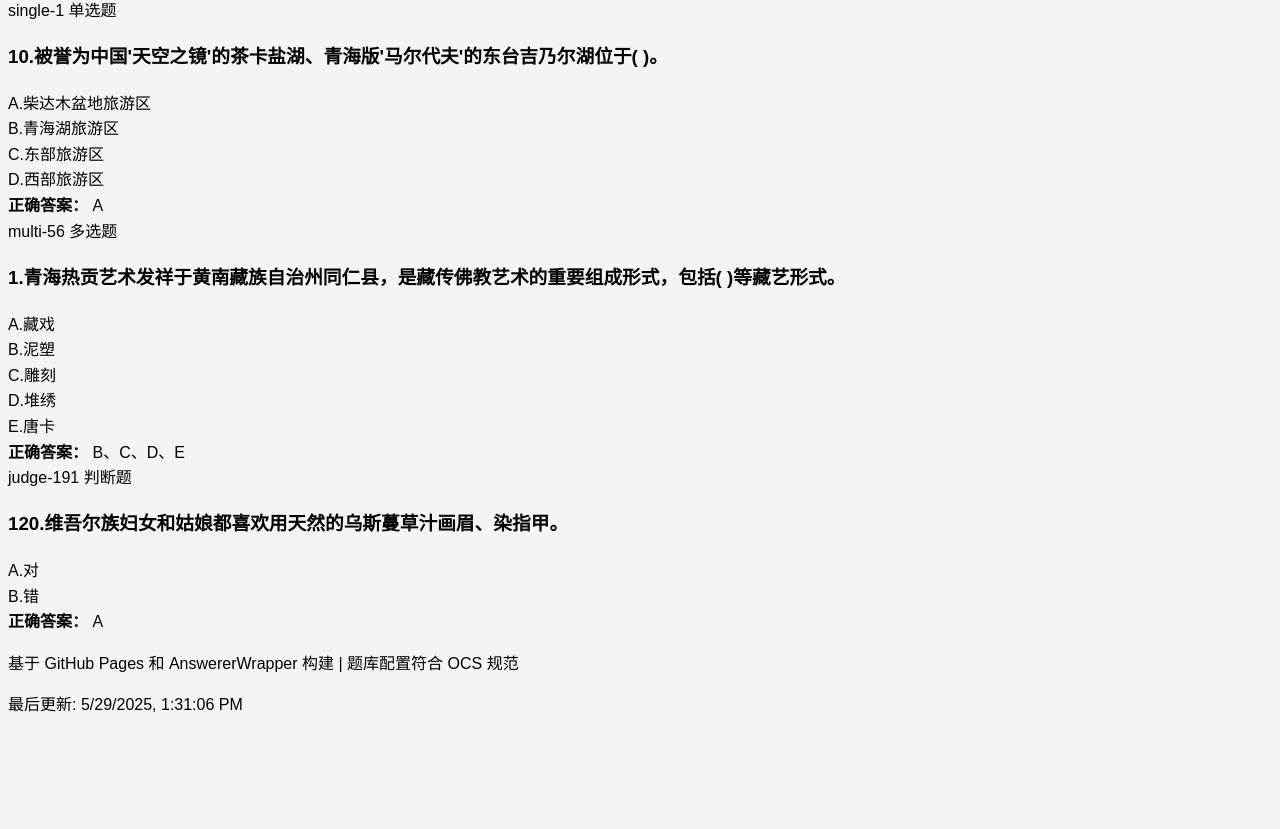
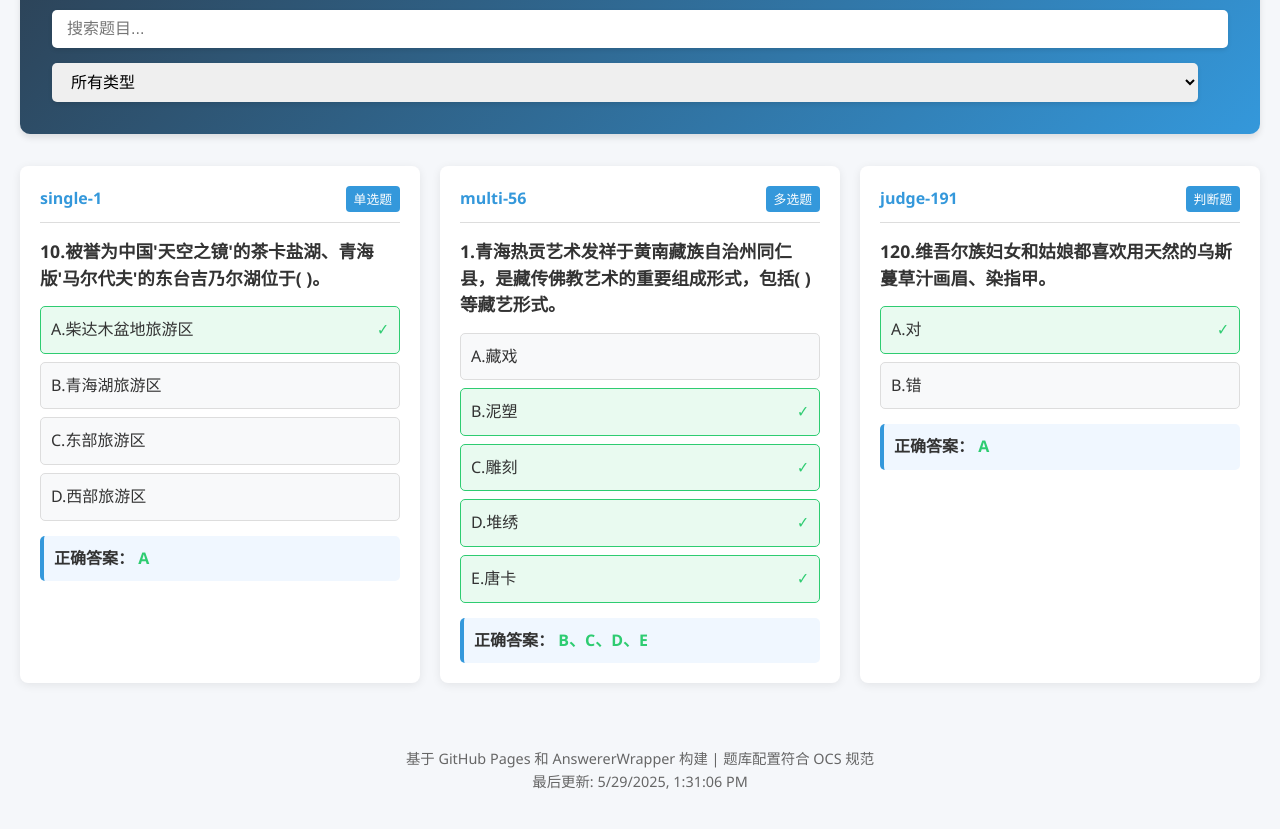
Before and after one commit to Youyuuuu/Youyuuuu.github.io, a plain HTML site: page docs/index.html in a window 1280 px wide. Shown: the part 122-951 px from the top of the page. Before the commit the page ends 856 px from the top, so only its background shows below. Drawn offline with Linux system fonts and the light colour scheme.

Commit message:
Update style.css

```diff
--- a/docs/assets/style.css
+++ b/docs/assets/style.css
@@ -1,5 +1,183 @@
+:root {
+  --primary-color: #3498db;
+  --secondary-color: #2c3e50;
+  --success-color: #2ecc71;
+  --danger-color: #e74c3c;
+  --warning-color: #f39c12;
+  --light-bg: #f8f9fa;
+  --dark-text: #333;
+  --border-color: #ddd;
+}
+
+* {
+  box-sizing: border-box;
+  margin: 0;
+  padding: 0;
+}
+
 body {
-  font-family: Arial, sans-serif; /* 设置字体 */
-  background-color: #f4f4f4; /* 设置背景颜色 */
-  line-height: 1.6; /* 设置行高 */
+  font-family: 'Segoe UI', Tahoma, Geneva, Verdana, sans-serif;
+  line-height: 1.6;
+  color: var(--dark-text);
+  background-color: #f5f7fa;
+  padding: 20px;
 }
+
+header {
+  background: linear-gradient(135deg, var(--secondary-color), var(--primary-color));
+  color: white;
+  padding: 2rem;
+  border-radius: 10px;
+  margin-bottom: 2rem;
+  box-shadow: 0 4px 6px rgba(0, 0, 0, 0.1);
+}
+
+header h1 {
+  font-size: 2.5rem;
+  margin-bottom: 1rem;
+}
+
+.controls {
+  display: grid;
+  grid-template-columns: 1fr auto auto;
+  gap: 15px;
+  margin-top: 1rem;
+}
+
+#search, #category-filter, #type-filter {
+  padding: 10px 15px;
+  border: none;
+  border-radius: 5px;
+  font-size: 1rem;
+  box-shadow: 0 2px 4px rgba(0, 0, 0, 0.1);
+}
+
+#search {
+  grid-column: 1 / 4;
+}
+
+.question-list {
+  display: grid;
+  grid-template-columns: repeat(auto-fill, minmax(350px, 1fr));
+  gap: 20px;
+}
+
+.question-card {
+  background: white;
+  border-radius: 8px;
+  padding: 20px;
+  box-shadow: 0 2px 10px rgba(0, 0, 0, 0.08);
+  transition: transform 0.3s ease, box-shadow 0.3s ease;
+}
+
+.question-card:hover {
+  transform: translateY(-5px);
+  box-shadow: 0 5px 15px rgba(0, 0, 0, 0.1);
+}
+
+.question-header {
+  display: flex;
+  justify-content: space-between;
+  margin-bottom: 15px;
+  padding-bottom: 10px;
+  border-bottom: 1px solid var(--border-color);
+}
+
+.question-id {
+  font-weight: bold;
+  color: var(--primary-color);
+}
+
+.question-type {
+  background: var(--primary-color);
+  color: white;
+  padding: 3px 8px;
+  border-radius: 4px;
+  font-size: 0.8rem;
+}
+
+.question-type.multiple {
+  background: var(--warning-color);
+}
+
+.question-type.judgement {
+  background: var(--success-color);
+}
+
+
+.question-title {
+  margin-bottom: 15px;
+  font-size: 1.1rem;
+  line-height: 1.5;
+}
+
+.options {
+  display: grid;
+  gap: 8px;
+  margin-bottom: 15px;
+}
+
+.option {
+  padding: 10px;
+  border: 1px solid var(--border-color);
+  border-radius: 5px;
+  background: var(--light-bg);
+}
+
+.option.correct {
+  border-color: var(--success-color);
+  background-color: rgba(46, 204, 113, 0.1);
+  position: relative;
+}
+
+.option.correct::after {
+  content: '✓';
+  position: absolute;
+  right: 10px;
+  top: 50%;
+  transform: translateY(-50%);
+  color: var(--success-color);
+  font-weight: bold;
+}
+
+.answer-info {
+  padding: 10px;
+  background: #f0f7ff;
+  border-radius: 5px;
+  border-left: 4px solid var(--primary-color);
+}
+
+.correct-answer {
+  font-weight: bold;
+  color: var(--success-color);
+}
+
+footer {
+  margin-top: 3rem;
+  text-align: center;
+  padding: 1rem;
+  color: #666;
+  font-size: 0.9rem;
+}
+
+.no-results {
+  text-align: center;
+  padding: 2rem;
+  background: white;
+  border-radius: 8px;
+  box-shadow: 0 2px 10px rgba(0, 0, 0, 0.08);
+}
+
+@media (max-width: 768px) {
+  .controls {
+    grid-template-columns: 1fr;
+  }
+
+  #search {
+    grid-column: 1;
+  }
+
+  .question-list {
+    grid-template-columns: 1fr;
+  }
+}
```
